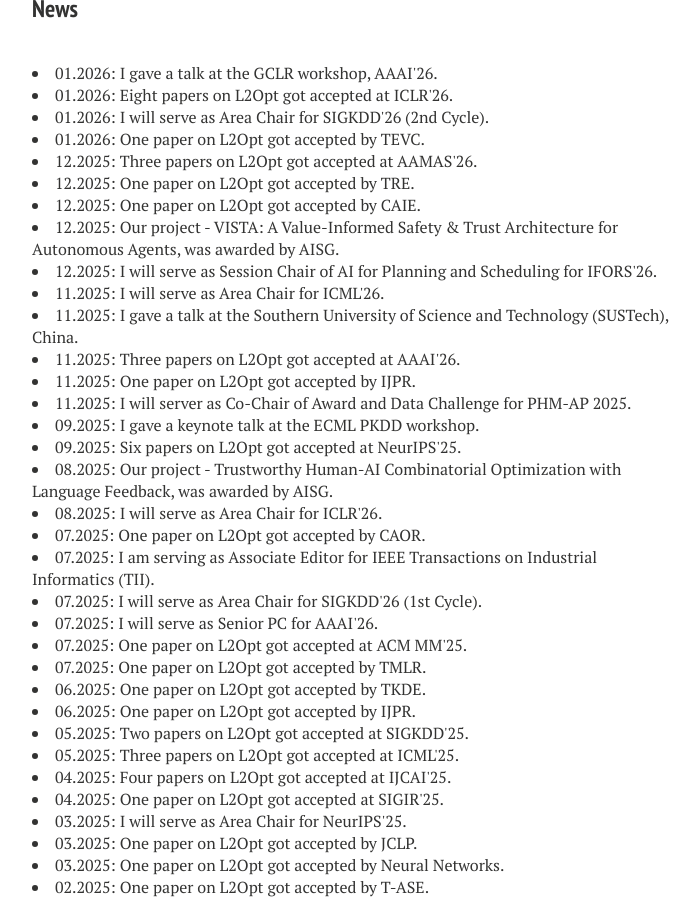
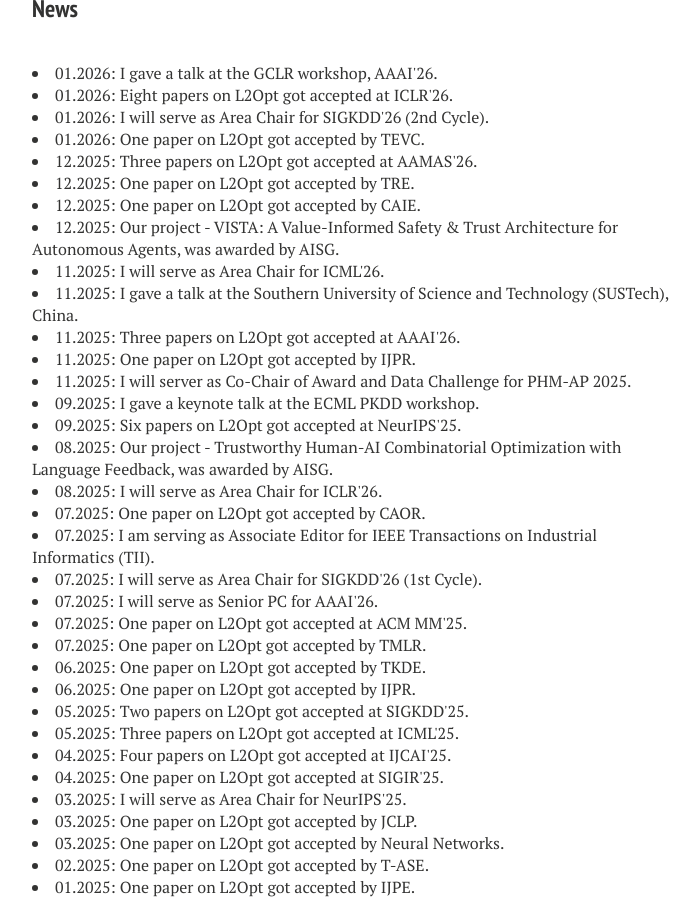
Before and after one commit to zhiguangcaosg/zhiguangcaosg.github.io, a Jekyll site: the page built from index.md, in a window 1280 px wide and 900 px high, scrolled down 1010 px. Shown: the whole window, without its empty margins (288-988 px from the left). Built offline with Jekyll 4.4.1, drawn with Linux system fonts in a browser that asks for light colours; nearby versions of some CDN libraries.

Commit message:
Update index.md

```diff
--- a/index.md
+++ b/index.md
@@ -71,10 +71,6 @@ image: banner1.png
 
 <li>
 12.2025:  Our project - VISTA: A Value-Informed Safety & Trust Architecture for Autonomous Agents, was awarded by AISG.
-</li>
-
-<li>
-12.2025:  I will serve as Session Chair of AI for Planning and Scheduling for IFORS'26.
 </li>
 
 <li>
```
